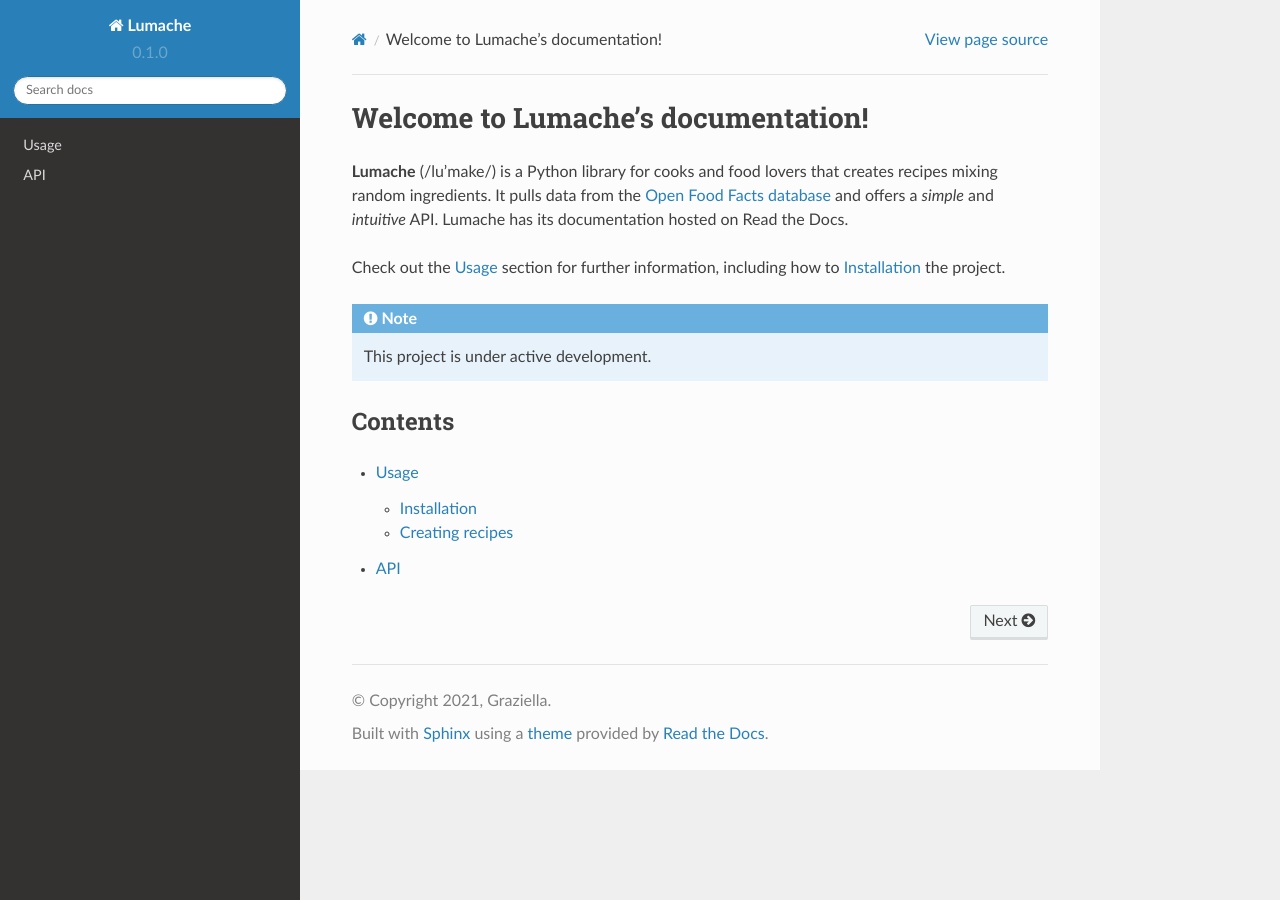
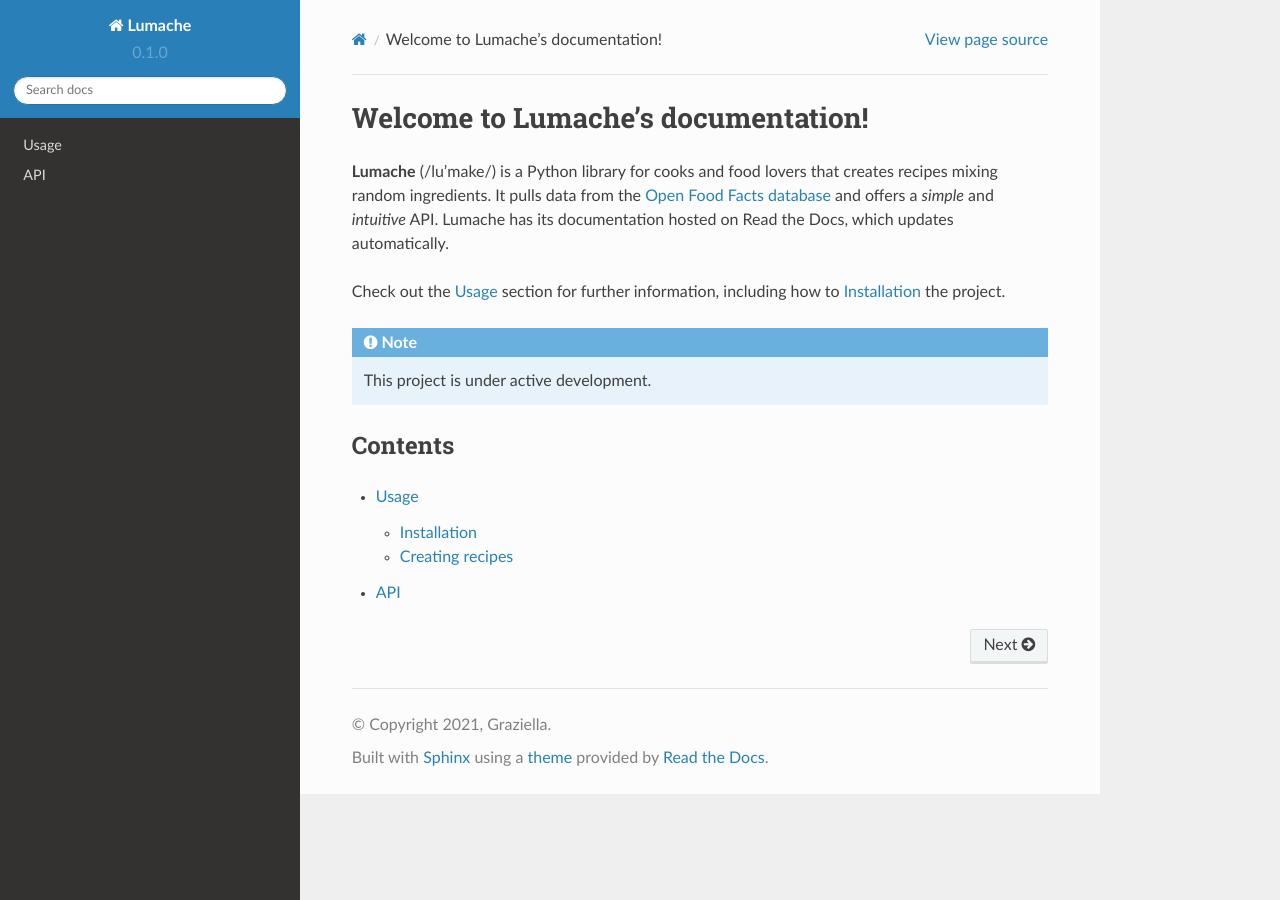
Before and after one commit to xdylanm/rtd-tutorial, a Sphinx documentation site: the page built from docs/source/index.rst, in a window 1280 px wide. Built offline with Sphinx 7.4.7 and the Read the Docs theme 2.0.0, drawn with Linux system fonts in a browser that asks for light colours.

Commit message:
Actually following the tutorial.

```diff
--- a/docs/source/index.rst
+++ b/docs/source/index.rst
@@ -5,7 +5,7 @@ Welcome to Lumache's documentation!
 that creates recipes mixing random ingredients.
 It pulls data from the `Open Food Facts database <https://world.openfoodfacts.org/>`_
 and offers a *simple* and *intuitive* API.
-Lumache has its documentation hosted on Read the Docs.
+Lumache has its documentation hosted on Read the Docs, which updates automatically.
 
 Check out the :doc:`usage` section for further information, including
 how to :ref:`installation` the project.
```
